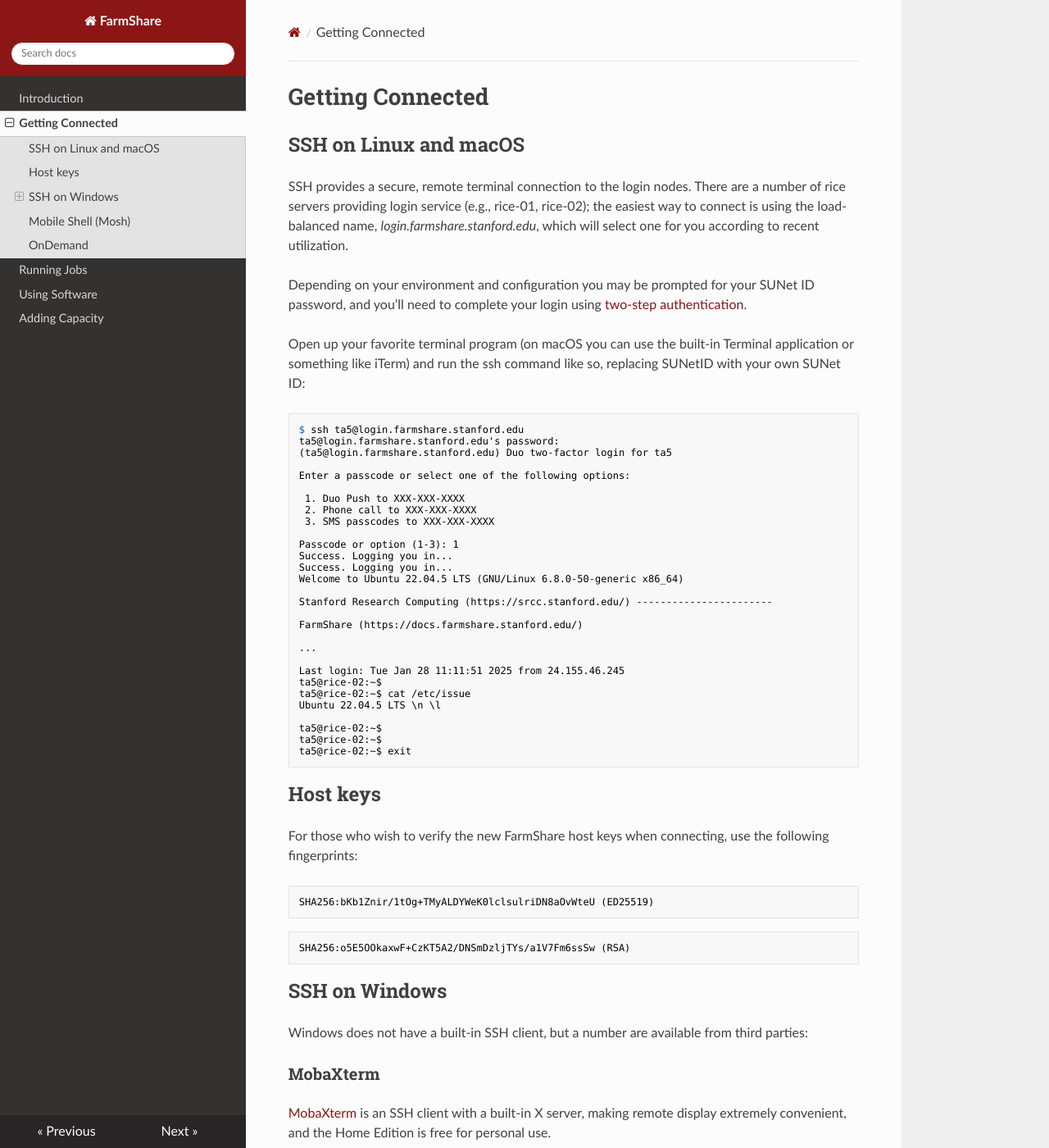
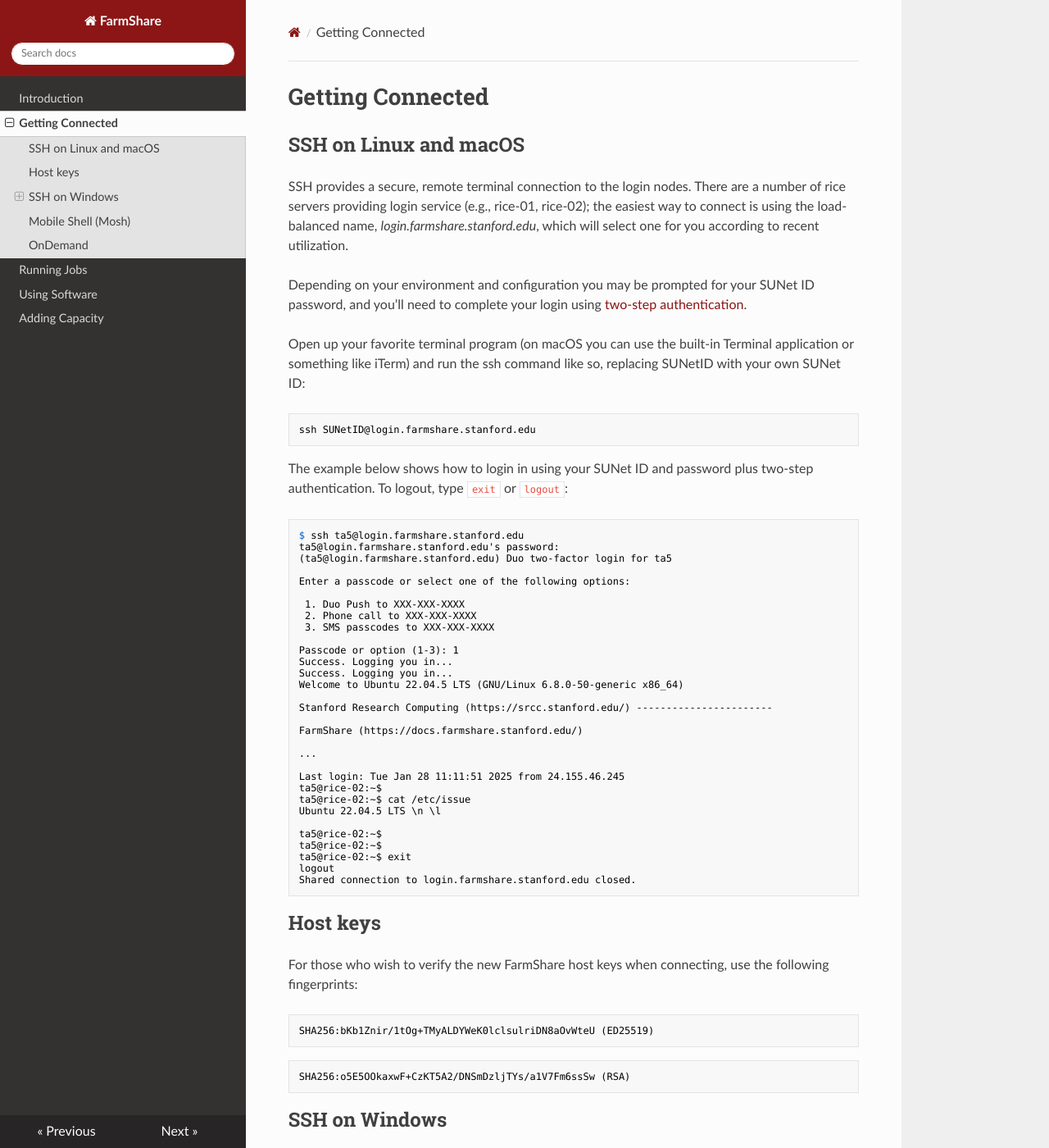
Before and after one commit to stanford-rc/farmshare-docs, an MkDocs documentation site: the page built from docs/connecting.md, in a window 1280 px wide and 1400 px high. Shown: the whole window at 82% size. Built offline with MkDocs 1.6.1, drawn with Linux system fonts in a browser that asks for light colours; nearby versions of some CDN libraries.

Commit message:
updated ssh example

````diff
--- a/docs/connecting.md
+++ b/docs/connecting.md
@@ -7,6 +7,12 @@ SSH provides a secure, remote terminal connection to the login nodes. There are
 Depending on your environment and configuration you may be prompted for your SUNet ID password, and you'll need to complete your login using [two-step authentication](https://uit.stanford.edu/service/webauth/twostep).
 
 Open up your favorite terminal program (on macOS you can use the built-in Terminal application or something like iTerm) and run the ssh command like so, replacing SUNetID with your own SUNet ID:
+
+``` shell
+ssh SUNetID@login.farmshare.stanford.edu
+```
+
+The example below shows how to login in using your SUNet ID and password plus two-step authentication. To logout, type `exit` or `logout`:
 
 ``` shell
 $ ssh ta5@login.farmshare.stanford.edu
@@ -38,8 +44,9 @@ Ubuntu 22.04.5 LTS \n \l
 ta5@rice-02:~$
 ta5@rice-02:~$
 ta5@rice-02:~$ exit
+logout
+Shared connection to login.farmshare.stanford.edu closed.
 ```
-
 
 ## Host keys
 
````
Also changed, not shown: other parts of docs/connecting.md (+1 -1 lines).
